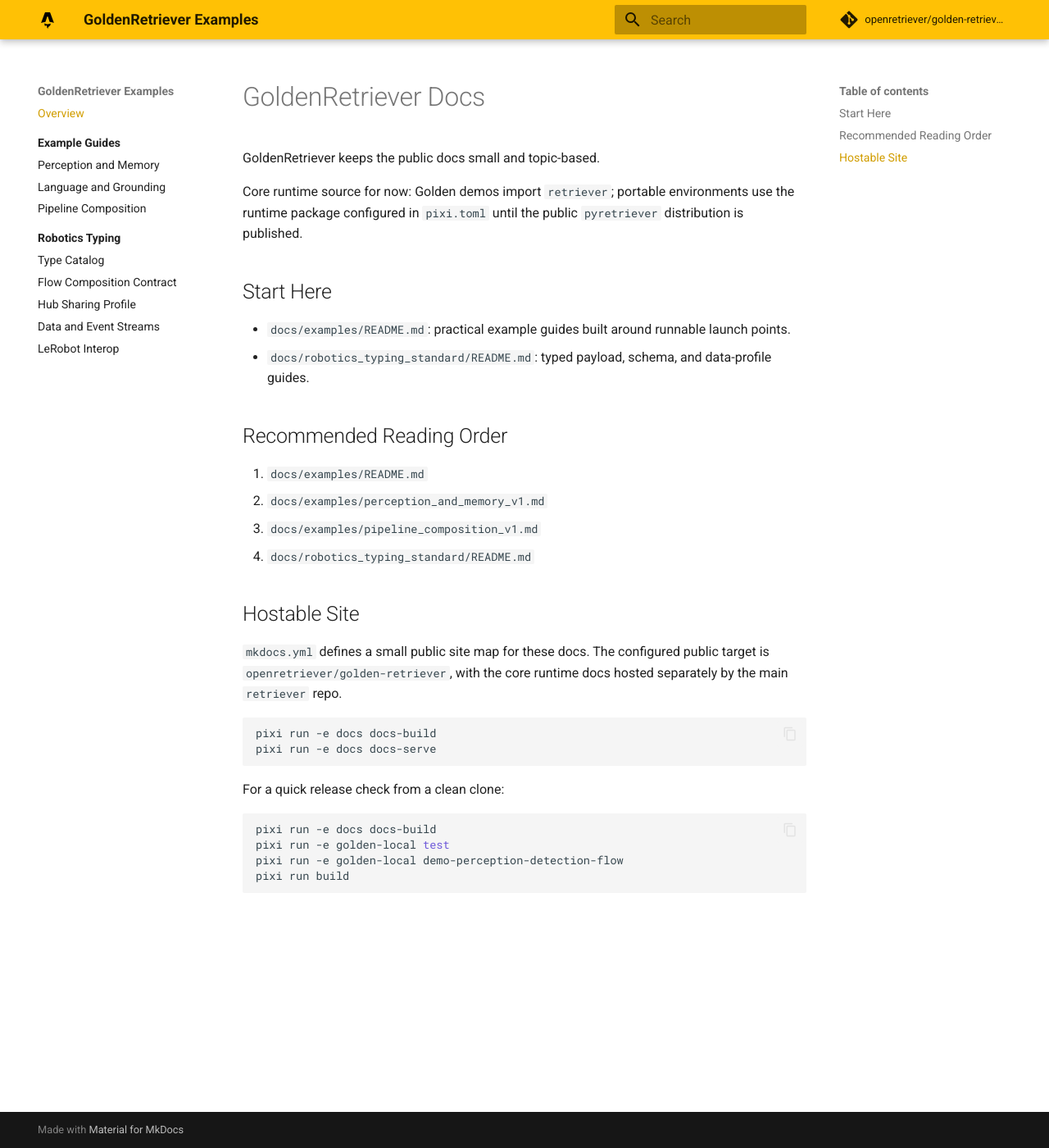
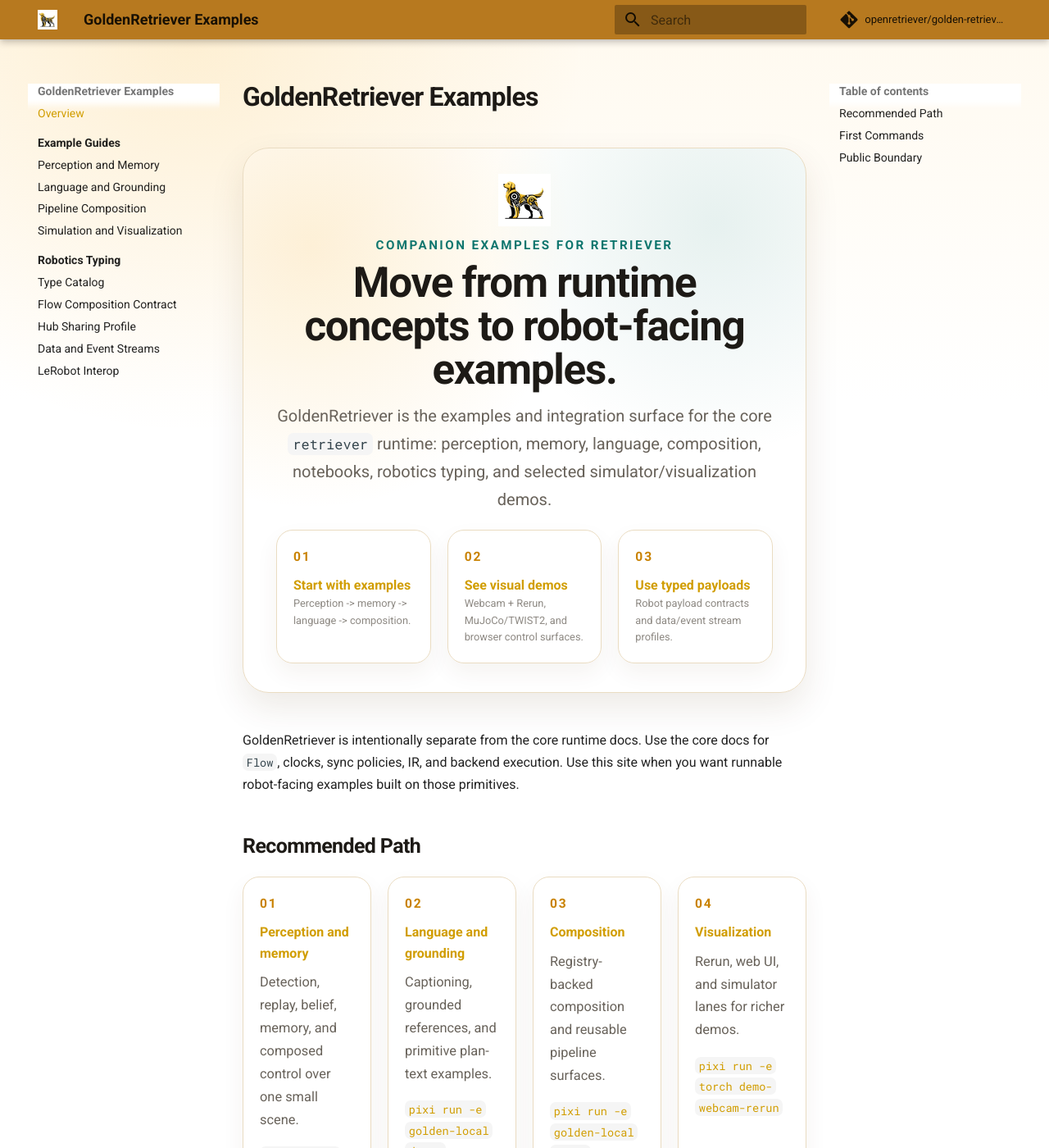
Before and after one commit to openretriever/golden-retriever, an MkDocs documentation site: the page built from docs/README.md, in a window 1280 px wide and 1400 px high. Shown: the whole window at 82% size. Built offline with MkDocs 1.6.1 and Material for MkDocs 9.7.7, drawn with Linux system fonts in a browser that asks for light colours; comment, search, counter and statistics services are not loaded; some of the changed text lies outside the part shown.

Commit message:
docs: polish Golden examples site

````diff
--- a/docs/README.md
+++ b/docs/README.md
@@ -1,36 +1,90 @@
-# GoldenRetriever Docs
+# GoldenRetriever Examples
 
-GoldenRetriever keeps the public docs small and topic-based.
+<div class="gr-hero">
+  <img src="assets/retriever-illustrative.jpeg" alt="GoldenRetriever logo" class="gr-hero-logo" />
+  <p class="gr-eyebrow">Companion examples for Retriever</p>
+  <h1>Move from runtime concepts to robot-facing examples.</h1>
+  <p class="gr-lede">GoldenRetriever is the examples and integration surface for the core <code>retriever</code> runtime: perception, memory, language, composition, notebooks, robotics typing, and selected simulator/visualization demos.</p>
+  <div class="gr-action-grid">
+    <a class="gr-action-card" href="examples/">
+      <span>01</span>
+      <strong>Start with examples</strong>
+      <small>Perception -> memory -> language -> composition.</small>
+    </a>
+    <a class="gr-action-card" href="examples/simulation_and_visualization_v1/">
+      <span>02</span>
+      <strong>See visual demos</strong>
+      <small>Webcam + Rerun, MuJoCo/TWIST2, and browser control surfaces.</small>
+    </a>
+    <a class="gr-action-card" href="robotics_typing_standard/">
+      <span>03</span>
+      <strong>Use typed payloads</strong>
+      <small>Robot payload contracts and data/event stream profiles.</small>
+    </a>
+  </div>
+</div>
 
-Core runtime source for now: Golden demos import `retriever`; portable environments use the runtime package configured in `pixi.toml` until the public `pyretriever` distribution is published.
+GoldenRetriever is intentionally separate from the core runtime docs. Use the core docs for `Flow`, clocks, sync policies, IR, and backend execution. Use this site when you want runnable robot-facing examples built on those primitives.
 
-## Start Here
+## Recommended Path
 
-- `docs/examples/README.md`: practical example guides built around runnable launch points.
-- `docs/robotics_typing_standard/README.md`: typed payload, schema, and data-profile guides.
+<div class="gr-path-grid">
+  <a class="gr-path-step" href="examples/perception_and_memory_v1/">
+    <span>01</span>
+    <strong>Perception and memory</strong>
+    <p>Detection, replay, belief, memory, and composed control over one small scene.</p>
+    <code>pixi run -e golden-local demo-perception-detection-flow</code>
+  </a>
+  <a class="gr-path-step" href="examples/language_and_grounding_v1/">
+    <span>02</span>
+    <strong>Language and grounding</strong>
+    <p>Captioning, grounded references, and primitive plan-text examples.</p>
+    <code>pixi run -e golden-local demo-language-caption-plan</code>
+  </a>
+  <a class="gr-path-step" href="examples/pipeline_composition_v1/">
+    <span>03</span>
+    <strong>Composition</strong>
+    <p>Registry-backed composition and reusable pipeline surfaces.</p>
+    <code>pixi run -e golden-local demo-composable-pipelines</code>
+  </a>
+  <a class="gr-path-step" href="examples/simulation_and_visualization_v1/">
+    <span>04</span>
+    <strong>Visualization</strong>
+    <p>Rerun, web UI, and simulator lanes for richer demos.</p>
+    <code>pixi run -e torch demo-webcam-rerun</code>
+  </a>
+</div>
 
-## Recommended Reading Order
+## First Commands
 
-1. `docs/examples/README.md`
-2. `docs/examples/perception_and_memory_v1.md`
-3. `docs/examples/pipeline_composition_v1.md`
-4. `docs/robotics_typing_standard/README.md`
+=== "Concise ladder"
 
+    ```bash
+    pixi run -e golden-local demo-perception-detection-flow
+    pixi run -e golden-local demo-memory-belief-flow
+    pixi run -e golden-local demo-language-caption-plan
+    pixi run -e golden-local demo-language-grounded-reference
+    pixi run -e golden-local demo-composable-pipelines
+    ```
 
-## Hostable Site
+=== "Visualization"
 
-`mkdocs.yml` defines a small public site map for these docs. The configured public target is `openretriever/golden-retriever`, with the core runtime docs hosted separately by the main `retriever` repo.
+    ```bash
+    pixi run -e torch demo-webcam-rerun
+    pixi run -e torch demo-twist2-rerun
+    ```
 
-```bash
-pixi run -e docs docs-build
-pixi run -e docs docs-serve
-```
+=== "Typing"
 
-For a quick release check from a clean clone:
+    ```bash
+    pixi run demo-robotics-typing-catalog
+    pixi run demo-robotics-typing-contract
+    pixi run demo-robotics-typing-boundary
+    ```
 
-```bash
-pixi run -e docs docs-build
-pixi run -e golden-local test
-pixi run -e golden-local demo-perception-detection-flow
-pixi run build
-```
+## Public Boundary
+
+- Core runtime API details belong in `openretriever/retriever`.
+- GoldenRetriever carries examples, tutorials, notebooks, robotics typing, and integration lanes.
+- Heavy optional examples should stay clearly optional and mock-first where possible.
+- Removed or stale experimental prototypes should not be presented as the main path.
--- /dev/null
+++ b/docs/stylesheets/extra.css
@@ -0,0 +1,152 @@
+
+:root {
+  --gr-ink: #1d1a16;
+  --gr-muted: #68625a;
+  --gr-border: #eadcc2;
+  --gr-gold: #c98200;
+  --gr-green: #0f766e;
+  --gr-shadow: 0 18px 42px rgba(78, 47, 8, 0.10);
+}
+
+[data-md-color-scheme="default"] {
+  --md-primary-fg-color: #b7791f;
+  --md-primary-fg-color--light: #d69e2e;
+  --md-primary-fg-color--dark: #8a5a12;
+  --md-accent-fg-color: #0f766e;
+}
+
+.md-main {
+  background:
+    radial-gradient(circle at 18% 0%, rgba(246, 183, 60, 0.16), transparent 24rem),
+    linear-gradient(180deg, #fffaf0 0%, #ffffff 22rem);
+}
+
+.md-typeset h1,
+.md-typeset h2,
+.md-typeset h3 {
+  color: var(--gr-ink);
+  letter-spacing: -0.025em;
+}
+
+.md-typeset h1 { font-weight: 820; }
+.md-typeset h2 { font-weight: 760; margin-top: 2.2rem; }
+.md-typeset p, .md-typeset li { line-height: 1.7; }
+.md-typeset code { border-radius: 0.35rem; padding: 0.12em 0.35em; }
+.md-typeset pre { border-radius: 0.85rem; }
+
+.gr-hero {
+  margin: 0.6rem 0 2.2rem;
+  padding: 1.55rem 2rem 1.75rem;
+  border: 1px solid var(--gr-border);
+  border-radius: 1.6rem;
+  background:
+    radial-gradient(circle at 84% 14%, rgba(15, 118, 110, 0.10), transparent 14rem),
+    radial-gradient(circle at 12% 18%, rgba(246, 183, 60, 0.20), transparent 16rem),
+    rgba(255, 255, 255, 0.92);
+  box-shadow: var(--gr-shadow);
+  text-align: center;
+}
+
+.gr-hero-logo {
+  display: block;
+  width: 64px;
+  height: auto;
+  margin: 0 auto 0.55rem;
+}
+
+.gr-eyebrow {
+  color: var(--gr-green);
+  font-size: 0.76rem;
+  font-weight: 820;
+  letter-spacing: 0.16em;
+  margin: 0 0 0.35rem;
+  text-transform: uppercase;
+}
+
+.md-typeset .gr-hero h1 {
+  font-size: clamp(1.9rem, 4vw, 3.1rem);
+  line-height: 1.03;
+  margin: 0 auto 0.6rem;
+  max-width: 780px;
+}
+
+.gr-lede {
+  color: var(--gr-muted);
+  font-size: 1rem;
+  margin: 0 auto 1rem;
+  max-width: 760px;
+}
+
+.gr-action-grid,
+.gr-path-grid {
+  display: grid;
+  gap: 1rem;
+}
+
+.gr-action-grid {
+  grid-template-columns: repeat(3, minmax(0, 1fr));
+  margin-top: 0.9rem;
+}
+
+.gr-path-grid {
+  grid-template-columns: repeat(4, minmax(0, 1fr));
+  margin: 1rem 0 2rem;
+}
+
+.gr-action-card,
+.gr-path-step {
+  border: 1px solid var(--gr-border);
+  border-radius: 1rem;
+  background: rgba(255, 255, 255, 0.94);
+  box-shadow: 0 12px 28px rgba(78, 47, 8, 0.06);
+  color: inherit;
+  padding: 1rem;
+  text-align: left;
+  text-decoration: none;
+  transition: transform 160ms ease, box-shadow 160ms ease, border-color 160ms ease;
+}
+
+.gr-action-card:hover,
+.gr-path-step:hover {
+  border-color: rgba(15, 118, 110, 0.35);
+  box-shadow: 0 18px 34px rgba(15, 118, 110, 0.12);
+  transform: translateY(-2px);
+}
+
+.gr-action-card span,
+.gr-path-step span {
+  color: var(--gr-gold);
+  display: block;
+  font-size: 0.78rem;
+  font-weight: 820;
+  letter-spacing: 0.12em;
+  margin-bottom: 0.45rem;
+}
+
+.gr-action-card strong,
+.gr-path-step strong,
+.gr-action-card small,
+.gr-path-step p {
+  display: block;
+}
+
+.gr-action-card small,
+.gr-path-step p {
+  color: var(--gr-muted);
+}
+
+.gr-path-step p {
+  font-size: 0.82rem;
+  margin: 0.45rem 0 0.8rem;
+}
+
+@media screen and (max-width: 960px) {
+  .gr-action-grid,
+  .gr-path-grid {
+    grid-template-columns: 1fr;
+  }
+
+  .gr-hero {
+    padding: 1.35rem 1rem;
+  }
+}
--- a/mkdocs.yml
+++ b/mkdocs.yml
@@ -1,12 +1,12 @@
 site_name: GoldenRetriever Examples
 site_description: Advanced examples and system integrations for Retriever.
-site_url: https://openretriever.github.io/golden-retriever/
+site_url: https://retriever-space.pages.dev/
 repo_url: https://github.com/openretriever/golden-retriever
 repo_name: openretriever/golden-retriever
 
 theme:
   name: material
-  logo: assets/logo.svg
+  logo: assets/retriever-illustrative.jpeg
   favicon: assets/logo.svg
   palette:
     - scheme: default
@@ -18,6 +18,9 @@
     - navigation.top
     - content.code.copy
     - content.tabs.link
+
+extra_css:
+  - stylesheets/extra.css
 
 validation:
   omitted_files: ignore
@@ -45,6 +48,7 @@
       - Perception and Memory: examples/perception_and_memory_v1.md
       - Language and Grounding: examples/language_and_grounding_v1.md
       - Pipeline Composition: examples/pipeline_composition_v1.md
+      - Simulation and Visualization: examples/simulation_and_visualization_v1.md
   - Robotics Typing:
       - Overview: robotics_typing_standard/README.md
       - Type Catalog: robotics_typing_standard/01_type_catalog_and_semantics.md
````
Also changed, not shown: README.md (+20 -3 lines), docs/examples/README.md (+10 -2 lines), docs/examples/simulation_and_visualization_v1.md (added, +128 -0 lines), examples/advanced/README.md (+16 -0 lines), docs/assets/retriever-illustrative.jpeg (added).
